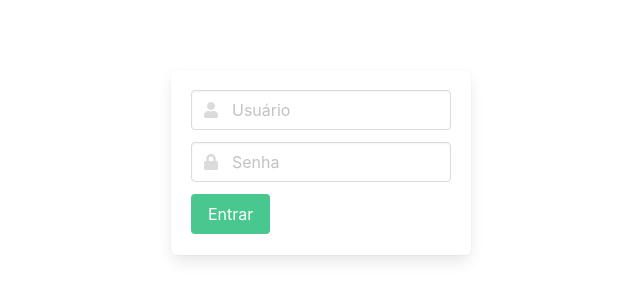
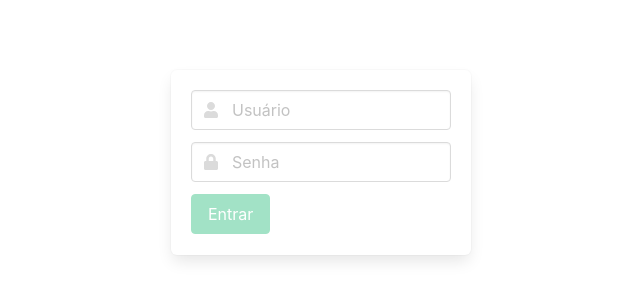
Before and after one commit to melkzsiqueira/jwt-protheus-login, an Angular app: page /sign-in in a window 1280 px wide. Shown: the part 238-538 px from the top of the page, without its empty margins (319-959 px from the left). Built offline with nearby package versions, Linux system fonts and the light colour scheme.

Commit message:
Include signin form validations

```diff
--- a/src/app/app.module.ts
+++ b/src/app/app.module.ts
@@ -1,6 +1,7 @@
 import { BrowserModule } from '@angular/platform-browser';
 import { HttpClientModule } from '@angular/common/http';
 import { NgModule } from '@angular/core';
+import { FormsModule, ReactiveFormsModule } from '@angular/forms';
 
 import { AppRoutingModule } from './app-routing.module';
 import { AppComponent } from './app.component';
@@ -16,7 +17,9 @@ import { AuthenticationService } from './services/authentication/authentication.
   imports: [
     BrowserModule,
     HttpClientModule,
-    AppRoutingModule
+    AppRoutingModule,
+    FormsModule,
+    ReactiveFormsModule
   ],
   providers: [
     AuthenticationService
--- a/src/app/components/sign-in/sign-in.component.html
+++ b/src/app/components/sign-in/sign-in.component.html
@@ -1,8 +1,9 @@
 <div class="container">
   <div class="box">
+    <form novalidate (ngSubmit)="signIn()" [formGroup]="signInForm">
       <div class="field">
         <p class="control has-icons-left has-icons-right">
-        <input class="input" type="email" placeholder="Usuário">
+          <input class="input" type="text" id="username" placeholder="Usuário" formControlName="username">
           <span class="icon is-small is-left">
             <i class="fas fa-user"></i>
           </span>
@@ -12,7 +13,7 @@
       </div>
       <div class="field">
         <p class="control has-icons-left">
-        <input class="input" type="password" placeholder="Senha">
+          <input class="input" type="password" id="password" placeholder="Senha" formControlName="password">
           <span class="icon is-small is-left">
             <i class="fas fa-lock"></i>
           </span>
@@ -20,10 +21,11 @@
       </div>
       <div class="field">
         <p class="control">
-        <button class="button is-success" (click)="onSubmit()">
+          <button class="button is-success" id="signin" type="submit" [disabled]="signInForm.invalid">
             Entrar
           </button>
         </p>
       </div>
+    </form>
   </div>
 </div>
--- a/src/app/components/sign-in/sign-in.component.ts
+++ b/src/app/components/sign-in/sign-in.component.ts
@@ -1,8 +1,10 @@
 import { Component, OnInit } from '@angular/core';
+import { FormBuilder, FormGroup, Validators } from '@angular/forms';
 import { Router, ActivatedRoute } from '@angular/router';
 import { first } from 'rxjs/operators';
 
-import { AuthenticationService } from '../../services/authentication/authentication.service'
+import { AuthenticationService } from '../../services/authentication/authentication.service';
+import SignIn from '../../models/signIn';
 
 @Component({
   selector: 'app-sign-in',
@@ -11,24 +13,27 @@ import { AuthenticationService } from '../../services/authentication/authenticat
 })
 export class SignInComponent implements OnInit {
 
-  loading = false;
-  submitted = false;
-  error = '';
+  signInForm: FormGroup = this.formBuilder.group({
+    username: ['', [Validators.required, Validators.minLength(5)]],
+    password: ['', [Validators.required, Validators.minLength(5)]]
+  });
+
+  signInData: SignIn = { username: '', password: '' };
 
   constructor(
     private authenticationService: AuthenticationService,
+    private formBuilder: FormBuilder,
     private router: Router,
   ) { }
 
   ngOnInit(): void {
-
   }
 
-  onSubmit() {
-    this.submitted = true;
+  signIn() {
+    if (this.signInForm.dirty && this.signInForm.valid) {
+      this.signInData = Object.assign({}, this.signInData, this.signInForm.value)
 
-    this.loading = true;
-    this.authenticationService.postToken({ username: 'teste', password: 'teste' })
+      this.authenticationService.postToken(this.signInData)
           .pipe(first())
           .subscribe(
               data => {
@@ -36,9 +41,8 @@ export class SignInComponent implements OnInit {
                 this.router.navigate(['/sign-in']);
               },
               error => {
-              console.log('error');
-              this.error = error;
-              this.loading = false;
+                console.log(error);
               });
     }
   }
+}
--- /dev/null
+++ b/src/app/models/signIn.ts
@@ -0,0 +1,4 @@
+export default interface SignIn {
+  username: string,
+  password: string
+}
--- a/src/app/services/authentication/authentication.service.ts
+++ b/src/app/services/authentication/authentication.service.ts
@@ -5,7 +5,7 @@ import { map } from 'rxjs/operators';
 
 import Api from '../api';
 import Token from '../../models/token';
-import Login from '../../models/login';
+import Login from '../../models/signIn';
 
 @Injectable({
   providedIn: 'root'
--- a/tsconfig.json
+++ b/tsconfig.json
@@ -19,11 +19,12 @@
     "lib": [
       "es2018",
       "dom"
-    ]
+    ],
+    "strictPropertyInitialization": true
   },
   "angularCompilerOptions": {
     "strictInjectionParameters": true,
     "strictInputAccessModifiers": true,
-    "strictTemplates": true
+    "strictTemplates": true,
   }
 }
```
Lines whose indentation alone changed are shown as unchanged.
